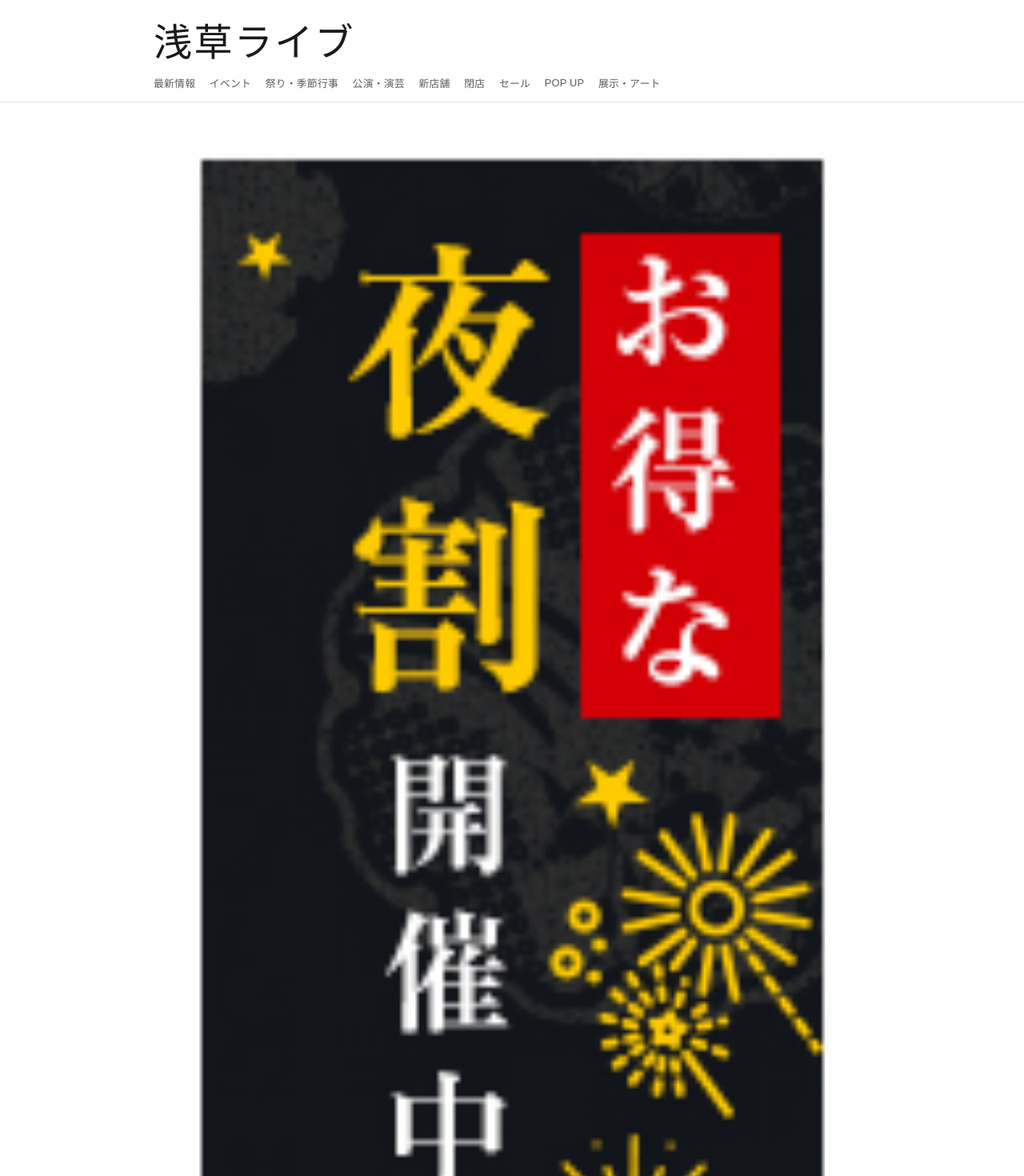
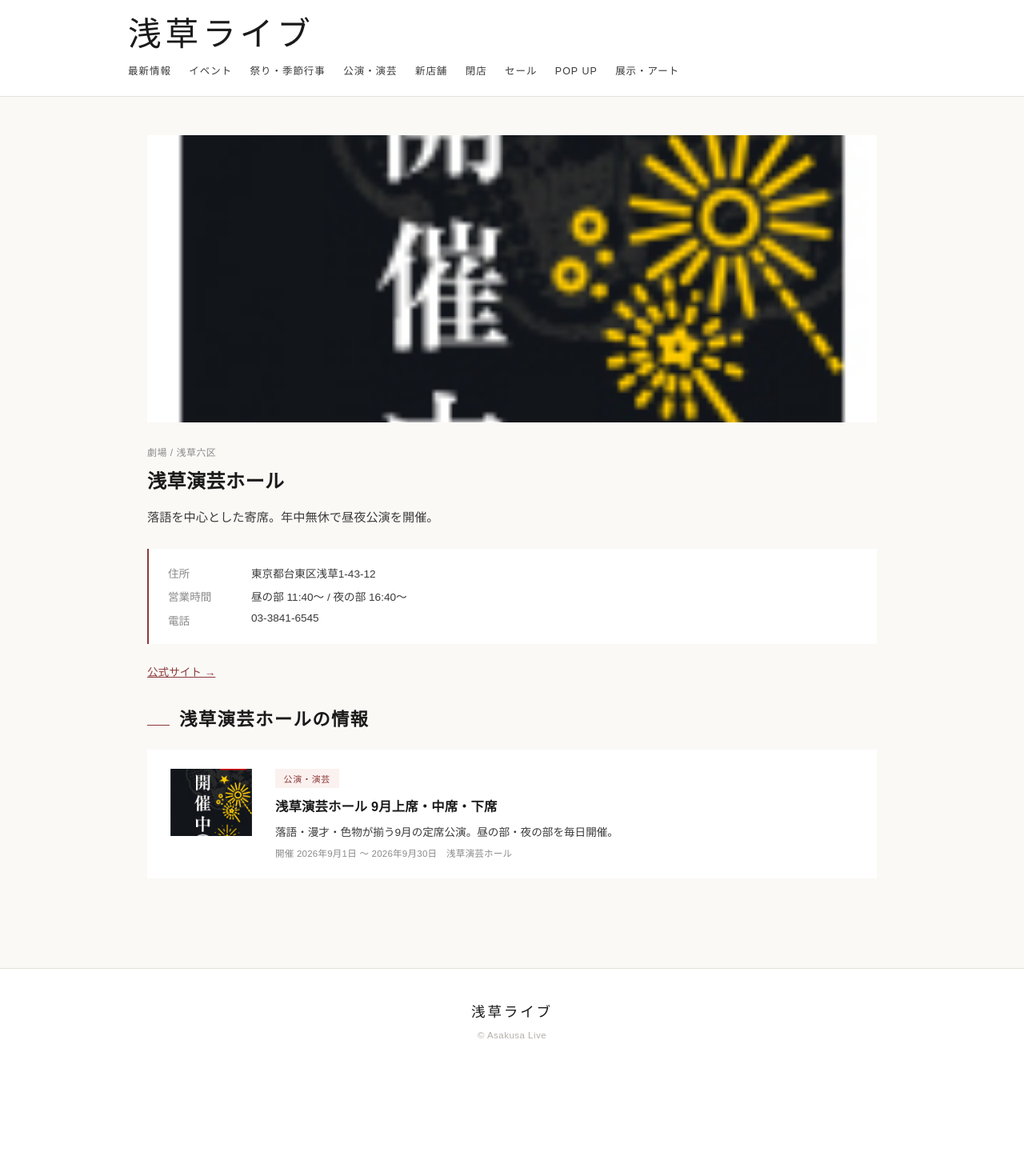
Before and after one commit to reload-co-jp/asakusa, a Next.js app: page /place/engei-hall/ in a window 1280 px wide. Shown: the top 1470 px of the page at 80% size. After the commit the page ends 1328 px from the top, so only its background shows below. Built offline with nearby package versions, Linux system fonts and the light colour scheme.

Commit message:
Change thema

```diff
--- a/app/layout.tsx
+++ b/app/layout.tsx
@@ -1,3 +1,4 @@
+import Script from "next/script"
 import { Footer, Header, Main, Nav, Title } from "@/components/elements/layout"
 import { SITE_URL } from "@/lib/json-ld"
 import "./reset.css"
@@ -24,31 +25,29 @@
 const RootLayout = ({ children }: { children: React.ReactNode }) => {
   return (
     <html lang="ja">
-      <head>
-        <script
+      <head />
+      <body>
+        <Script
+          src="https://www.googletagmanager.com/gtag/js?id=G-YER1QP2CXX"
+          strategy="afterInteractive"
+        />
+        <Script id="gtag-init" strategy="afterInteractive">
+          {`
+            window.dataLayer = window.dataLayer || [];
+            function gtag(){dataLayer.push(arguments);}
+            gtag('js', new Date());
+            gtag('config', 'G-YER1QP2CXX');
+          `}
+        </Script>
+        <Script
           async
-          src="https://www.googletagmanager.com/gtag/js?id=G-YER1QP2CXX"
+          crossOrigin="anonymous"
+          src="https://pagead2.googlesyndication.com/pagead/js/adsbygoogle.js?client=ca-pub-6542845006087970"
+          strategy="afterInteractive"
         />
-        <script
-          dangerouslySetInnerHTML={{
-            __html: `
-              window.dataLayer = window.dataLayer || [];
-              function gtag(){dataLayer.push(arguments);}
-              gtag('js', new Date());
-              gtag('config', 'G-YER1QP2CXX');
-            `,
-          }}
-        />
-        <script
-          async
-          src="https://pagead2.googlesyndication.com/pagead/js/adsbygoogle.js?client=ca-pub-6542845006087970"
-          crossOrigin="anonymous"
-        />
-      </head>
-      <body>
         <Header>
           <Title>
-            <a href="/" style={{ color: "#1a1a1a", textDecoration: "none" }}>
+            <a href="/" style={{ color: "var(--ink)", textDecoration: "none" }}>
               浅草ライブ
             </a>
           </Title>
@@ -56,7 +55,7 @@
         </Header>
         <Main>{children}</Main>
         <Footer>
-          <p>&copy; 浅草ライブ</p>
+          <p>&copy; Asakusa Live</p>
         </Footer>
       </body>
     </html>
--- a/app/place/[id]/page.tsx
+++ b/app/place/[id]/page.tsx
@@ -34,8 +34,10 @@
 
 const InfoRow: FC<{ label: string; value: string }> = ({ label, value }) => (
   <li style={{ display: "flex", fontSize: ".85rem", gap: ".5rem" }}>
-    <span style={{ color: "#999", flexShrink: 0, width: "6rem" }}>{label}</span>
-    <span style={{ color: "#333" }}>{value}</span>
+    <span style={{ color: "var(--muted)", flexShrink: 0, width: "6rem" }}>
+      {label}
+    </span>
+    <span style={{ color: "var(--ink-soft)" }}>{value}</span>
   </li>
 )
 
@@ -78,31 +80,43 @@
             height={315}
             src={place.image_url}
             style={{
+              aspectRatio: "800 / 315",
               height: "auto",
-              margin: "0 0 1rem",
+              margin: "0 0 1.5rem",
+              objectFit: "cover",
               width: "100%",
             }}
             width={800}
           />
         )}
-        <span style={{ color: "#999", fontSize: ".75rem" }}>
+        <span
+          style={{ color: "var(--muted)", fontSize: ".75rem", letterSpacing: ".04em" }}
+        >
           {PLACE_TYPES[place.type]} / {place.area}
         </span>
-        <h2 style={{ color: "#1a1a1a", fontSize: "1.3rem", margin: ".3rem 0 .75rem" }}>
+        <h2
+          style={{
+            color: "var(--ink)",
+            fontFamily: "var(--font-serif)",
+            fontSize: "1.5rem",
+            letterSpacing: ".02em",
+            margin: ".5rem 0 1rem",
+          }}
+        >
           {place.name}
         </h2>
-        <p style={{ color: "#333", fontSize: ".95rem", lineHeight: 1.8 }}>
+        <p style={{ color: "var(--ink-soft)", fontSize: ".95rem", lineHeight: 1.9 }}>
           {place.description}
         </p>
         <ul
           style={{
-            backgroundColor: "#faf9f6",
-            border: "1px solid #e5e2dc",
+            background: "#fff",
+            borderLeft: "2px solid var(--accent)",
             display: "grid",
-            gap: ".5rem",
+            gap: ".6rem",
             listStyle: "none",
-            margin: "1rem 0 0",
-            padding: "1rem",
+            margin: "1.5rem 0 0",
+            padding: "1.25rem 1.5rem",
           }}
         >
           <InfoRow label="住所" value={place.address} />
@@ -112,14 +126,14 @@
           {place.phone && <InfoRow label="電話" value={place.phone} />}
         </ul>
         {place.url && (
-          <p style={{ fontSize: ".85rem", margin: "1rem 0 0" }}>
+          <p style={{ fontSize: ".85rem", margin: "1.5rem 0 0" }}>
             <a
               href={place.url}
               rel="noreferrer"
-              style={{ color: "#8c3a3a" }}
+              style={{ color: "var(--accent)" }}
               target="_blank"
             >
-              公式サイト
+              公式サイト →
             </a>
           </p>
         )}
--- a/app/reset.css
+++ b/app/reset.css
@@ -8,4 +8,14 @@
   background: #fff;
   color: #1a1a1a;
   color-scheme: light;
+
+  --font-serif: "Yu Mincho", "Hiragino Mincho ProN", serif;
+  --ink: #1a1a1a;
+  --ink-soft: #3a3a3a;
+  --muted: #8a8a8a;
+  --faint: #b3b0aa;
+  --border: #e5e2dc;
+  --paper: #faf9f6;
+  --accent: #8c3a3a;
+  --accent-soft: #fbf1ef;
 }
--- a/components/elements/content.tsx
+++ b/components/elements/content.tsx
@@ -21,13 +21,12 @@
 }) => (
   <span
     style={{
-      border: "1px solid #8c3a3a",
-      borderRadius: "1px",
-      color: "#8c3a3a",
+      background: "var(--accent-soft)",
+      color: "var(--accent)",
       display: "inline-block",
-      fontSize: ".7rem",
-      letterSpacing: ".03em",
-      padding: ".1rem .5rem",
+      fontSize: ".68rem",
+      letterSpacing: ".08em",
+      padding: ".25rem .65rem",
     }}
   >
     {CATEGORIES[category]}
@@ -40,45 +39,59 @@
   return (
     <article
       style={{
-        backgroundColor: "#fff",
-        border: "1px solid #e5e2dc",
+        background: "#fff",
         display: "flex",
-        gap: "1.25rem",
-        padding: "1.25rem",
+        gap: "1.5rem",
+        padding: "1.5rem",
+        transition: "box-shadow .25s ease",
       }}
     >
       {content.image_url && (
         <Link
           href={`/content/${content.id}/`}
-          style={{ flexShrink: 0, position: "relative" }}
+          style={{ flexShrink: 0, overflow: "hidden", position: "relative" }}
         >
           <Image
             alt=""
-            height={80}
+            height={84}
             src={content.image_url}
             style={{ objectFit: "cover" }}
-            width={107}
+            width={112}
           />
         </Link>
       )}
       <div style={{ minWidth: 0 }}>
         <CategoryLabel category={content.category} />
-        <h3 style={{ fontSize: "1rem", margin: ".6rem 0" }}>
+        <h3
+          style={{
+            fontSize: "1.02rem",
+            letterSpacing: ".01em",
+            lineHeight: 1.5,
+            margin: ".7rem 0 .5rem",
+          }}
+        >
           <Link
             href={`/content/${content.id}/`}
-            style={{ color: "#1a1a1a", textDecoration: "none" }}
+            style={{ color: "var(--ink)", textDecoration: "none" }}
           >
             {content.title}
           </Link>
         </h3>
-        <p style={{ color: "#666", fontSize: ".85rem", margin: 0 }}>
+        <p style={{ color: "var(--ink-soft)", fontSize: ".85rem", margin: 0 }}>
           {content.summary}
         </p>
-        <p style={{ color: "#999", fontSize: ".75rem", margin: ".5rem 0 0" }}>
+        <p
+          style={{
+            color: "var(--muted)",
+            fontSize: ".72rem",
+            letterSpacing: ".02em",
+            margin: ".6rem 0 0",
+          }}
+        >
           {period
-            ? `開催: ${period}`
-            : `公開: ${formatDate(content.published_at)}`}
-          {place ? ` / ${place.name}` : ""}
+            ? `開催 ${period}`
+            : `公開 ${formatDate(content.published_at)}`}
+          {place ? `　${place.name}` : ""}
         </p>
       </div>
     </article>
@@ -87,9 +100,11 @@
 
 export const ContentList: FC<{ contents: Content[] }> = ({ contents }) =>
   contents.length === 0 ? (
-    <p style={{ color: "#999", fontSize: ".85rem" }}>現在情報はありません。</p>
+    <p style={{ color: "var(--muted)", fontSize: ".85rem" }}>
+      現在情報はありません。
+    </p>
   ) : (
-    <div style={{ display: "grid", gap: "1rem" }}>
+    <div style={{ display: "grid", gap: "1px", background: "var(--border)" }}>
       {contents.map((content) => (
         <ContentCard content={content} key={content.id} />
       ))}
@@ -100,17 +115,22 @@
   title,
   children,
 }) => (
-  <section style={{ margin: "0 0 3rem" }}>
+  <section style={{ margin: "0 0 4rem" }}>
     <h2
       style={{
-        borderBottom: "2px solid #1a1a1a",
-        color: "#1a1a1a",
-        fontSize: "1.15rem",
-        letterSpacing: ".03em",
-        margin: "0 0 1.25rem",
-        paddingBottom: ".6rem",
+        alignItems: "baseline",
+        color: "var(--ink)",
+        display: "flex",
+        fontFamily: "var(--font-serif)",
+        fontSize: "1.4rem",
+        gap: ".75rem",
+        letterSpacing: ".06em",
+        margin: "0 0 1.5rem",
       }}
     >
+      <span
+        style={{ background: "var(--accent)", height: "1px", width: "1.75rem" }}
+      />
       {title}
     </h2>
     {children}
--- a/components/elements/layout.tsx
+++ b/components/elements/layout.tsx
@@ -7,10 +7,11 @@
 }) => (
   <h1
     style={{
-      color: "#1a1a1a",
-      fontFamily: "'Yu Mincho', 'Hiragino Mincho ProN', serif",
-      fontSize: "3rem",
-      letterSpacing: ".05em",
+      color: "var(--ink)",
+      fontFamily: "var(--font-serif)",
+      fontSize: "clamp(1.9rem, 4.5vw, 2.6rem)",
+      letterSpacing: ".12em",
+      lineHeight: 1,
       margin: 0,
       fontWeight: 500,
       padding: 0,
@@ -30,9 +31,9 @@
       style={{
         display: "flex",
         flexWrap: "wrap",
-        gap: ".3rem 1.1rem",
+        gap: ".4rem 1.4rem",
         listStyle: "none",
-        margin: ".6rem 0 0",
+        margin: ".9rem 0 0",
         padding: 0,
       }}
     >
@@ -41,10 +42,11 @@
           <a
             href={link.href}
             style={{
-              color: "#5c5c5c",
-              fontSize: ".8rem",
-              letterSpacing: ".02em",
+              color: "var(--ink-soft)",
+              fontSize: ".78rem",
+              letterSpacing: ".08em",
               textDecoration: "none",
+              transition: "color .2s ease",
             }}
           >
             {link.label}
@@ -59,41 +61,57 @@
   <header
     style={{
       background: "#fff",
-      borderBottom: "1px solid #e5e2dc",
-      padding: ".9rem 1.25rem",
+      borderBottom: "1px solid var(--border)",
+      padding: "1.4rem 1.5rem",
       position: "relative",
     }}
   >
-    <div style={{ maxWidth: "56rem", margin: "auto" }}>{children}</div>
+    <div style={{ maxWidth: "60rem", margin: "auto" }}>{children}</div>
   </header>
 )
 
 export const Main: FC<{ children: ReactNode }> = ({ children }) => (
   <main
     style={{
-      background: "#fff",
-      color: "#333",
-      margin: "0 auto",
-      maxWidth: "56rem",
+      background: "var(--paper)",
+      color: "var(--ink-soft)",
       minHeight: "calc(100dvh - 7rem)",
-      padding: "2rem 1.25rem",
     }}
   >
-    {children}
+    <div style={{ margin: "0 auto", maxWidth: "60rem", padding: "3rem 1.5rem" }}>
+      {children}
+    </div>
   </main>
 )
 
 export const Footer: FC<{ children: ReactNode }> = ({ children }) => (
   <footer
     style={{
-      background: "#faf9f6",
-      borderTop: "1px solid #e5e2dc",
-      color: "#8a8a8a",
-      fontSize: ".75rem",
-      padding: "1.25rem",
+      background: "#fff",
+      borderTop: "1px solid var(--border)",
+      padding: "2.5rem 1.5rem 1.75rem",
       textAlign: "center",
     }}
   >
-    {children}
+    <p
+      style={{
+        color: "var(--ink)",
+        fontFamily: "var(--font-serif)",
+        fontSize: "1.1rem",
+        letterSpacing: ".16em",
+        margin: "0 0 .75rem",
+      }}
+    >
+      浅草ライブ
+    </p>
+    <div
+      style={{
+        color: "var(--faint)",
+        fontSize: ".72rem",
+        letterSpacing: ".04em",
+      }}
+    >
+      {children}
+    </div>
   </footer>
 )
```
Also changed, not shown: app/content/[id]/page.tsx (+30 -17 lines).
